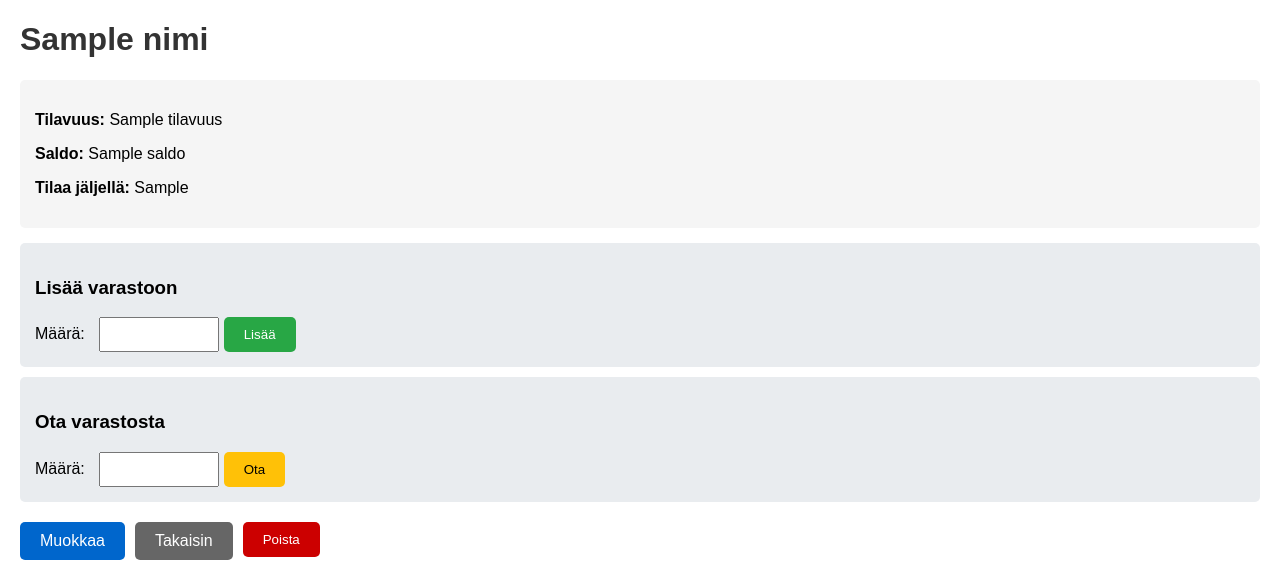
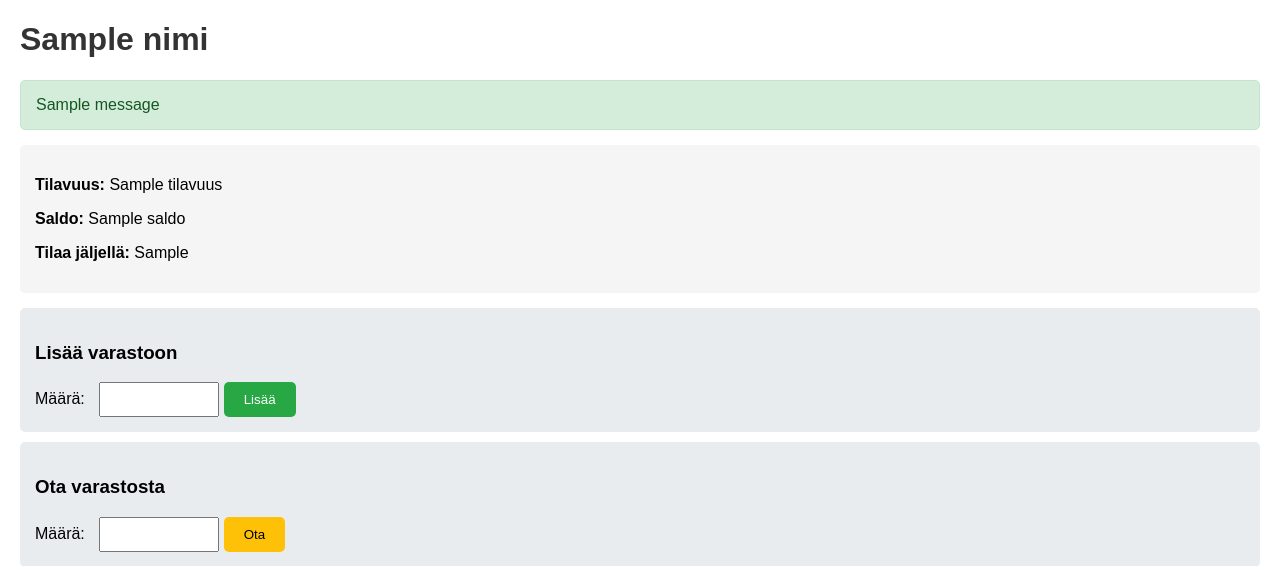
Before and after one commit to mehutonkka/ohtuvarasto, a Flask app: template src/templates/view_varasto.html in a window 1280 px wide. Shown: the top 566 px of the page. Run offline with Flask 3, Linux system fonts and the light colour scheme; the template is opened without the code that fills it: most values are stand-ins (such as "Sample title", 1, 10 or a date in 2020); one stand-in notice (Sample message) is shown.

Commit message:
Add feedback messages when adding/removing too much from warehouse
Co-authored-by: mehutonkka <143715475+mehutonkka@users.noreply.github.com>

```diff
--- a/src/app.py
+++ b/src/app.py
@@ -1,8 +1,9 @@
-from flask import Flask, render_template, request, redirect, url_for
+from flask import Flask, render_template, request, redirect, url_for, flash
 from varasto import Varasto
 
 
 app = Flask(__name__)
+app.secret_key = 'varasto-secret-key'
 
 
 class VarastoStore:
@@ -79,12 +80,33 @@ def edit_varasto(varasto_id):
     )
 
 
+def flash_add_result(maara, tilaa, varasto):
+    if maara > tilaa:
+        varasto.lisaa_varastoon(maara)
+        msg = f"Vain {tilaa} lisättiin, koska tilaa ei riittänyt {maara}:lle."
+        flash(msg, "warning")
+    else:
+        varasto.lisaa_varastoon(maara)
+        flash(f"{maara} lisättiin varastoon.", "success")
+
+
+def flash_remove_result(maara, saldo, varasto):
+    if maara > saldo:
+        otettu = varasto.ota_varastosta(maara)
+        msg = f"Vain {otettu} otettiin, koska saldoa ei riittänyt {maara}:lle."
+        flash(msg, "warning")
+    else:
+        varasto.ota_varastosta(maara)
+        flash(f"{maara} otettiin varastosta.", "success")
+
+
 @app.route("/varasto/<int:varasto_id>/add", methods=["POST"])
 def add_to_varasto(varasto_id):
     if varasto_id not in varastot:
         return redirect(url_for("index"))
     maara = parse_float(request.form.get("maara"), 0)
-    varastot[varasto_id]["varasto"].lisaa_varastoon(maara)
+    varasto = varastot[varasto_id]["varasto"]
+    flash_add_result(maara, varasto.paljonko_mahtuu(), varasto)
     return redirect(url_for("view_varasto", varasto_id=varasto_id))
 
 
@@ -93,7 +115,8 @@ def remove_from_varasto(varasto_id):
     if varasto_id not in varastot:
         return redirect(url_for("index"))
     maara = parse_float(request.form.get("maara"), 0)
-    varastot[varasto_id]["varasto"].ota_varastosta(maara)
+    varasto = varastot[varasto_id]["varasto"]
+    flash_remove_result(maara, varasto.saldo, varasto)
     return redirect(url_for("view_varasto", varasto_id=varasto_id))
 
 
--- a/src/templates/view_varasto.html
+++ b/src/templates/view_varasto.html
@@ -50,10 +50,33 @@
             border-radius: 5px;
             margin: 10px 0;
         }
+        .alert {
+            padding: 15px;
+            margin: 15px 0;
+            border-radius: 5px;
+        }
+        .alert-success {
+            background: #d4edda;
+            color: #155724;
+            border: 1px solid #c3e6cb;
+        }
+        .alert-warning {
+            background: #fff3cd;
+            color: #856404;
+            border: 1px solid #ffeeba;
+        }
     </style>
 </head>
 <body>
     <h1>{{ data.nimi }}</h1>
+
+    {% with messages = get_flashed_messages(with_categories=true) %}
+        {% if messages %}
+            {% for category, message in messages %}
+                <div class="alert alert-{{ category }}">{{ message }}</div>
+            {% endfor %}
+        {% endif %}
+    {% endwith %}
 
     <div class="info">
         <p><strong>Tilavuus:</strong> {{ data.varasto.tilavuus }}</p>
```
Also changed, not shown: src/tests/app_test.py (+50 -0 lines).
